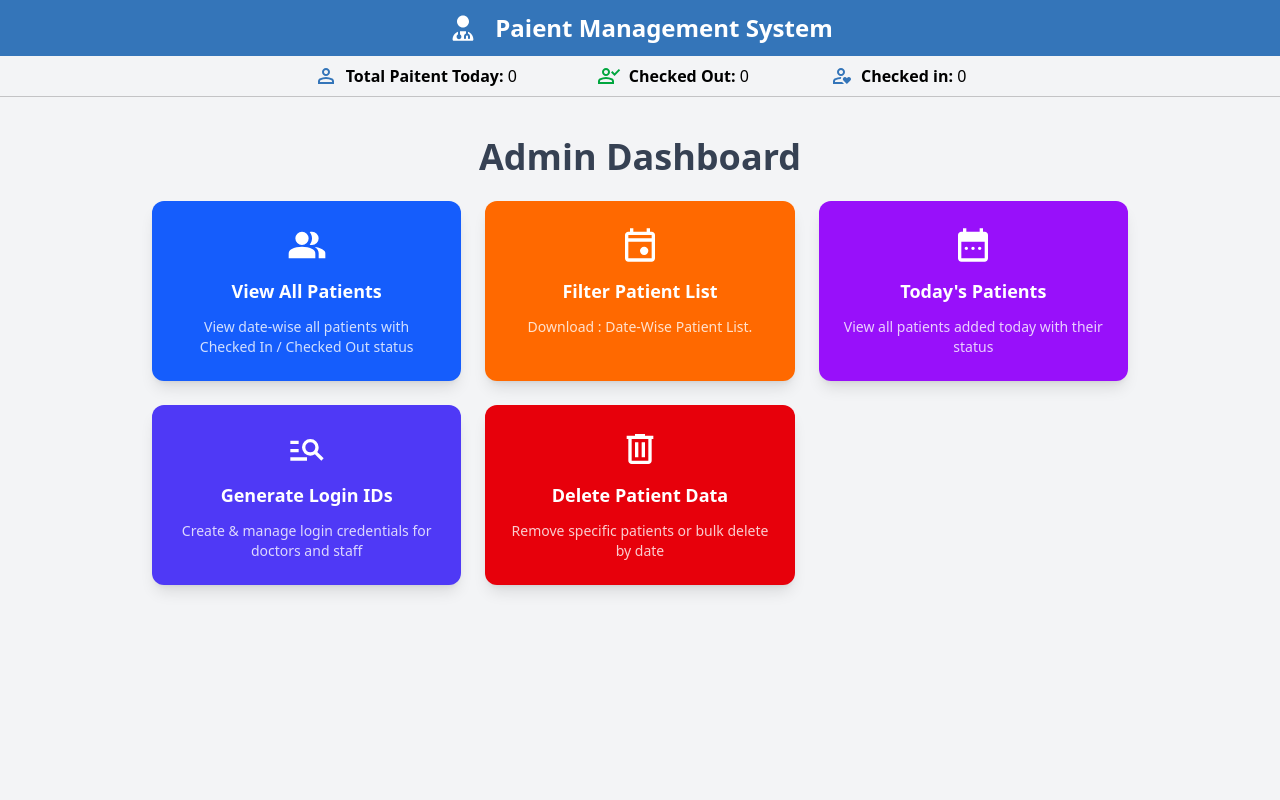
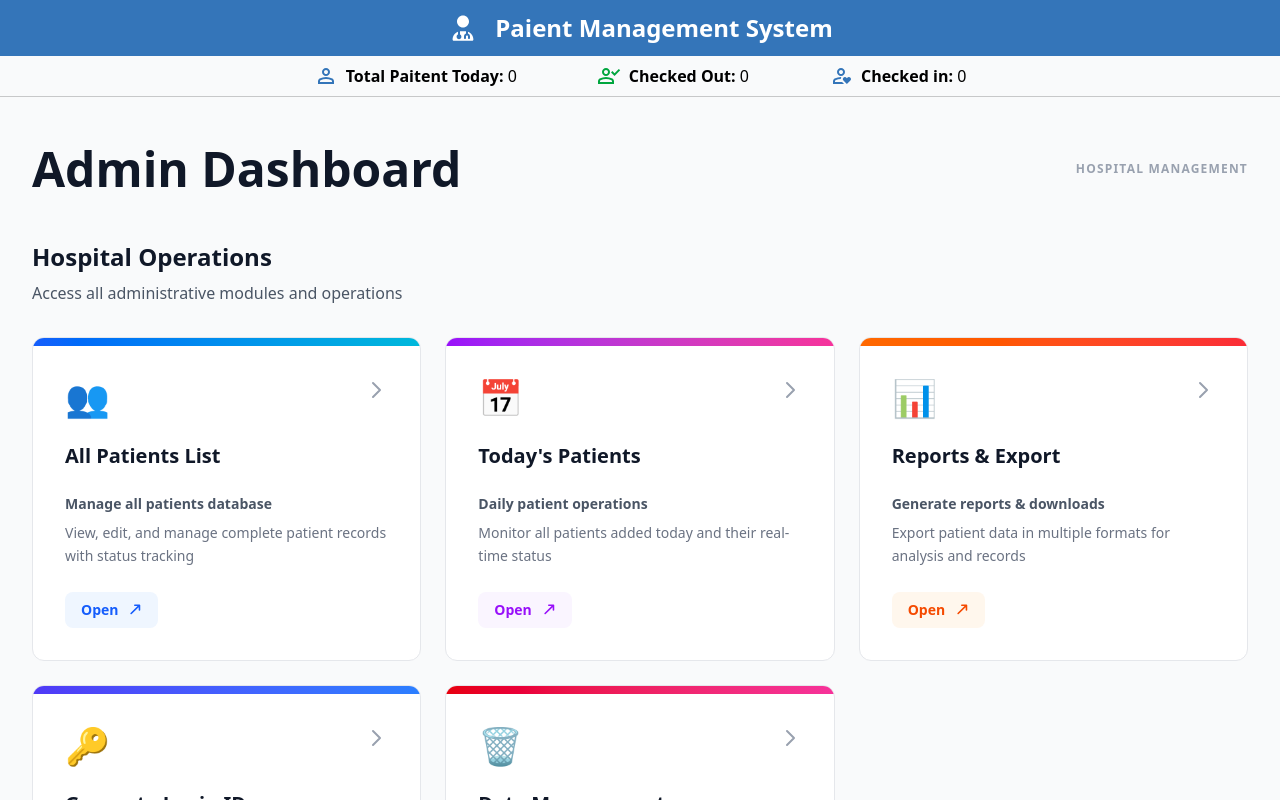
Before and after one commit to DevendraJaiswal074/Patient-Management-System, a React (Vite) app in the folder Frontend/: page /admin-dashboard in a window 1280 px wide. Shown: the top 800 px of the page. Built offline with nearby package versions, Linux system fonts and the light colour scheme; no server answers.

Commit message:
Admin Panel Modified

```diff
--- a/Frontend/src/Pages/AdminPanel.jsx
+++ b/Frontend/src/Pages/AdminPanel.jsx
@@ -1,132 +1,196 @@
-import React from "react";
+import React, { useState, useEffect } from "react";
 import { Link } from "react-router-dom";
 import Navbar from "../components/Navbar";
+import { backendUrl } from "../App";
 
 function AdminPanel() {
-  const cards = [
+  const [stats, setStats] = useState({
+    totalPatients: 0,
+    checkedIn: 0,
+    checkedOut: 0,
+    loading: true,
+  });
+
+  const [activeModule, setActiveModule] = useState(null);
+
+  useEffect(() => {
+    fetchStats();
+  }, []);
+
+  const fetchStats = async () => {
+    try {
+      const response = await fetch(`${backendUrl}/patient/all`);
+      if (response.ok) {
+        const patients = await response.json();
+        const checkedInCount = patients.filter(
+          (p) => p.status === "CheckedIn"
+        ).length;
+        const checkedOutCount = patients.filter(
+          (p) => p.status === "CheckedOut"
+        ).length;
+
+        setStats({
+          totalPatients: patients.length,
+          checkedIn: checkedInCount,
+          checkedOut: checkedOutCount,
+          loading: false,
+        });
+      }
+    } catch (error) {
+      console.error("Failed to fetch statistics:", error);
+      setStats((prev) => ({ ...prev, loading: false }));
+    }
+  };
+
+  const modules = [
     {
-      title: "View All Patients",
-      description:
-        "View date-wise all patients with Checked In / Checked Out status",
+      id: "all-patients",
+      title: "All Patients List",
       path: "/admin-dashboard/all-patients",
-      color: "bg-blue-600",
-      hoverColor: "hover:bg-blue-700",
-      icon: (
-        <svg
-          xmlns="http://www.w3.org/2000/svg"
-          viewBox="0 -960 960 960"
-          className="w-10 fill-white"
-        >
-          <path d="M40-160v-112q0-34 17.5-62.5T104-378q62-31 126-46.5T360-440q66 0 130 15.5T616-378q29 15 46.5 43.5T680-272v112H40Zm720 0v-120q0-44-24.5-84.5T666-434q51 6 96 20.5t84 35.5q36 20 55 44.5t19 53.5v120H760ZM360-480q-66 0-113-47t-47-113q0-66 47-113t113-47q66 0 113 47t47 113q0 66-47 113t-113 47Zm400-160q0 66-47 113t-113 47q-11 0-28-2.5t-28-5.5q27-32 41.5-71t14.5-81q0-42-14.5-81T544-792q14-5 28-6.5t28-1.5q66 0 113 47t47 113Z" />
-        </svg>
-      ),
+      icon: "👥",
+      description: "Manage all patients database",
+      details: "View, edit, and manage complete patient records with status tracking",
+      color: "from-blue-600 to-cyan-500",
+      textColor: "text-blue-600",
+      bgColor: "bg-blue-50",
     },
     {
-      title: "Filter Patient List",
-      description: " Download : Date-Wise Patient List.",
-      path: "/admin-dashboard/checked-out",
-      color: "bg-orange-500",
-      hoverColor: "hover:bg-orange-600",
-      icon: (
-        <svg
-          xmlns="http://www.w3.org/2000/svg"
-          viewBox="0 -960 960 960"
-          className="w-10"
-          fill="#fff"
-        >
-          <path d="M509-269q-29-29-29-71t29-71q29-29 71-29t71 29q29 29 29 71t-29 71q-29 29-71 29t-71-29ZM200-80q-33 0-56.5-23.5T120-160v-560q0-33 23.5-56.5T200-800h40v-80h80v80h320v-80h80v80h40q33 0 56.5 23.5T840-720v560q0 33-23.5 56.5T760-80H200Zm0-80h560v-400H200v400Zm0-480h560v-80H200v80Zm0 0v-80 80Z" />
-        </svg>
-      ),
-    },
-    // {
-    //   title: "Checked In Patients",
-    //   description: "View all patients currently checked in",
-    //   path: "/admin-dashboard/checked-in",
-    //   color: "bg-green-600",
-    //   hoverColor: "hover:bg-green-700",
-    //   icon: (
-    //     <svg
-    //       xmlns="http://www.w3.org/2000/svg"
-    //       viewBox="0 -960 960 960"
-    //       className="w-10 fill-white"
-    //     >
-    //       <path d="M480-480q-66 0-113-47t-47-113q0-66 47-113t113-47q66 0 113 47t47 113q0 66-47 113t-113 47ZM160-160v-112q0-34 17.5-62.5T224-378q62-31 126-46.5T480-440q66 0 130 15.5T736-378q29 15 46.5 43.5T800-272v112H160Z" />
-    //     </svg>
-    //   ),
-    // },
-    {
+      id: "today-patients",
       title: "Today's Patients",
-      description: "View all patients added today with their status",
       path: "/admin-dashboard/today-patients",
-      color: "bg-purple-600",
-      hoverColor: "hover:bg-purple-700",
-      icon: (
-        <svg
-          xmlns="http://www.w3.org/2000/svg"
-          viewBox="0 -960 960 960"
-          className="w-10 fill-white"
-        >
-          <path d="M200-80q-33 0-56.5-23.5T120-160v-560q0-33 23.5-56.5T200-800h40v-80h80v80h320v-80h80v80h40q33 0 56.5 23.5T840-720v560q0 33-23.5 56.5T760-80H200Zm0-80h560v-400H200v400Zm280-200q-17 0-28.5-11.5T440-400q0-17 11.5-28.5T480-440q17 0 28.5 11.5T520-400q0 17-11.5 28.5T480-360Zm-160 0q-17 0-28.5-11.5T280-400q0-17 11.5-28.5T320-440q17 0 28.5 11.5T360-400q0 17-11.5 28.5T320-360Zm320 0q-17 0-28.5-11.5T600-400q0-17 11.5-28.5T640-440q17 0 28.5 11.5T680-400q0 17-11.5 28.5T640-360Z" />
-        </svg>
-      ),
+      icon: "📅",
+      description: "Daily patient operations",
+      details: "Monitor all patients added today and their real-time status",
+      color: "from-purple-600 to-pink-500",
+      textColor: "text-purple-600",
+      bgColor: "bg-purple-50",
     },
     {
-      title: "Generate Login IDs",
-      description: "Create & manage login credentials for doctors and staff",
-      path: "/admin-dashboard/generate-ids",
-      color: "bg-indigo-600",
-      hoverColor: "hover:bg-indigo-700",
-      icon: (
-        <svg
-          xmlns="http://www.w3.org/2000/svg"
-          viewBox="0 -960 960 960"
-          className="w-10 fill-white"
-        >
-          <path d="M80-200v-80h400v80H80Zm0-200v-80h200v80H80Zm0-200v-80h200v80H80Zm744 400L670-354q-24 17-52.5 25.5T560-320q-83 0-141.5-58.5T360-520q0-83 58.5-141.5T560-720q83 0 141.5 58.5T760-520q0 29-8.5 57.5T726-410l154 154-56 56ZM560-400q50 0 85-35t35-85q0-50-35-85t-85-35q-50 0-85 35t-35 85q0 50 35 85t85 35Z" />
-        </svg>
-      ),
+      id: "filter-download",
+      title: "Reports & Export",
+      path: "/admin-dashboard/checked-out",
+      icon: "📊",
+      description: "Generate reports & downloads",
+      details: "Export patient data in multiple formats for analysis and records",
+      color: "from-orange-500 to-red-500",
+      textColor: "text-orange-600",
+      bgColor: "bg-orange-50",
     },
     {
-      title: "Delete Patient Data",
-      description: "Remove specific patients or bulk delete by date",
+      id: "generate-ids",
+      title: "Generate Login IDs",
+      path: "/admin-dashboard/generate-ids",
+      icon: "🔑",
+      description: "Manage access credentials",
+      details: "Create and manage login IDs for doctors and staff members",
+      color: "from-indigo-600 to-blue-500",
+      textColor: "text-indigo-600",
+      bgColor: "bg-indigo-50",
+    },
+    {
+      id: "delete-data",
+      title: "Data Management",
       path: "/admin-dashboard/delete-patients",
-      color: "bg-red-600",
-      hoverColor: "hover:bg-red-700",
-      icon: (
-        <svg
-          xmlns="http://www.w3.org/2000/svg"
-          viewBox="0 -960 960 960"
-          className="w-10 fill-white"
-        >
-          <path d="M280-120q-33 0-56.5-23.5T200-200v-520h-40v-80h200v-40h240v40h200v80h-40v520q0 33-23.5 56.5T680-120H280Zm400-600H280v520h400v-520ZM360-280h80v-360h-80v360Zm160 0h80v-360h-80v360ZM280-720v520-520Z" />
-        </svg>
-      ),
+      icon: "🗑️",
+      description: "Remove patient records",
+      details: "Delete specific or bulk patient records with date filters",
+      color: "from-red-600 to-pink-500",
+      textColor: "text-red-600",
+      bgColor: "bg-red-50",
     },
   ];
 
   return (
-    <div className="w-full min-h-screen bg-gray-100">
+    <div className="w-full min-h-screen bg-gray-50">
       <Navbar />
 
-      <div className="max-w-5xl mx-auto px-6 mt-10">
-        <h2 className="text-4xl font-bold text-gray-700 mb-6 text-center">
-          Admin Dashboard
-        </h2>
+      {/* Main Container */}
+      <div className="max-w-7xl mx-auto px-4 sm:px-6 lg:px-8 py-12">
+        {/* Header */}
+        <div className="mb-12">
+          <div className="flex items-center justify-between mb-2">
+            <h1 className="text-5xl font-bold text-gray-900">Admin Dashboard</h1>
+            <span className="text-xs font-semibold text-gray-400 uppercase tracking-widest">Hospital Management</span>
+          </div>
+          {/* <p className="text-gray-600 text-lg mt-2">
+            Complete control over patient management, operations, and system administration
+          </p> */}
+        </div>
 
-        <div className="grid grid-cols-1 sm:grid-cols-2 lg:grid-cols-3 gap-6">
-          {cards.map((card) => (
-            <Link
-              key={card.title}
-              to={card.path}
-              className={`${card.color} ${card.hoverColor} rounded-xl p-6 text-white shadow-lg transition-all transform hover:scale-105`}
-            >
-              <div className="flex flex-col items-center text-center gap-3">
-                {card.icon}
-                <h3 className="text-lg font-bold">{card.title}</h3>
-                <p className="text-sm text-white/80">{card.description}</p>
+        {/* Operations Section Title */}
+        <div className="mb-8">
+          <h2 className="text-2xl font-bold text-gray-900 mb-2">Hospital Operations</h2>
+          <p className="text-gray-600">Access all administrative modules and operations</p>
+        </div>
+
+        {/* Module Grid */}
+        <div className="grid grid-cols-1 md:grid-cols-3 gap-6">
+          {modules.map((module) => (
+            <Link key={module.id} to={module.path} className="group">
+              <div className="bg-white border border-gray-200 rounded-xl overflow-hidden hover:shadow-lg transition-all duration-300 h-full hover:border-gray-300">
+                {/* Header Bar with Gradient */}
+                <div className={`bg-linear-to-r ${module.color} h-2`}></div>
+
+                {/* Content */}
+                <div className="p-8">
+                  {/* Icon and Title */}
+                  <div className="flex items-start justify-between mb-6">
+                    <div>
+                      <span className="text-4xl mb-3 inline-block">{module.icon}</span>
+                      <h3 className="text-xl font-bold text-gray-900 mt-3 group-hover:text-gray-700">
+                        {module.title}
+                      </h3>
+                    </div>
+                    <svg
+                      className="w-6 h-6 text-gray-400 group-hover:text-gray-600 transform transition-all"
+                      fill="none"
+                      stroke="currentColor"
+                      viewBox="0 0 24 24"
+                    >
+                      <path strokeLinecap="round" strokeLinejoin="round" strokeWidth={2} d="M9 5l7 7-7 7" />
+                    </svg>
+                  </div>
+
+                  {/* Descriptions */}
+                  <p className="text-sm font-semibold text-gray-600 mb-2">
+                    {module.description}
+                  </p>
+                  <p className="text-sm text-gray-500 leading-relaxed mb-6">
+                    {module.details}
+                  </p>
+
+                  {/* Action Button */}
+                  <div className={`inline-flex items-center gap-2 px-4 py-2 rounded-lg ${module.bgColor} ${module.textColor} font-semibold text-sm group-hover:opacity-80 transition-opacity`}>
+                    <span>Open</span>
+                    <svg className="w-4 h-4" fill="currentColor" viewBox="0 0 20 20">
+                      <path d="M11 3a1 1 0 100 2h3.414l-8.707 8.707a1 1 0 001.414 1.414L15.828 6.414V10a1 1 0 102 0V4a1 1 0 00-1-1h-6z"></path>
+                    </svg>
+                  </div>
+                </div>
+
               </div>
             </Link>
           ))}
+        </div>
+
+        {/* Bottom Info Section */}
+        <div className="mt-16 bg-linear-to-r from-blue-50 to-cyan-50 border border-blue-200 rounded-xl p-8">
+          <div className="flex items-start gap-4">
+            <div className="shrink-0">
+              <svg className="h-8 w-8 text-blue-600" fill="currentColor" viewBox="0 0 20 20">
+                <path fillRule="evenodd" d="M18 5v8a2 2 0 01-2 2h-5l-5 4v-4H4a2 2 0 01-2-2V5a2 2 0 012-2h12a2 2 0 012 2zm-10-1h2v2H8V4z" clipRule="evenodd"></path>
+              </svg>
+            </div>
+            <div>
+              <h3 className="text-lg font-semibold text-gray-900 mb-1">Dashboard Tips</h3>
+              <p className="text-gray-700 mb-2">
+                💡 All statistics update in real-time. Each module provides comprehensive tools for specific operations.
+              </p>
+              <p className="text-gray-600 text-sm">
+                Use the navigation above to quickly access all patient management, reporting, and administrative functions.
+              </p>
+            </div>
+          </div>
         </div>
       </div>
     </div>
```
